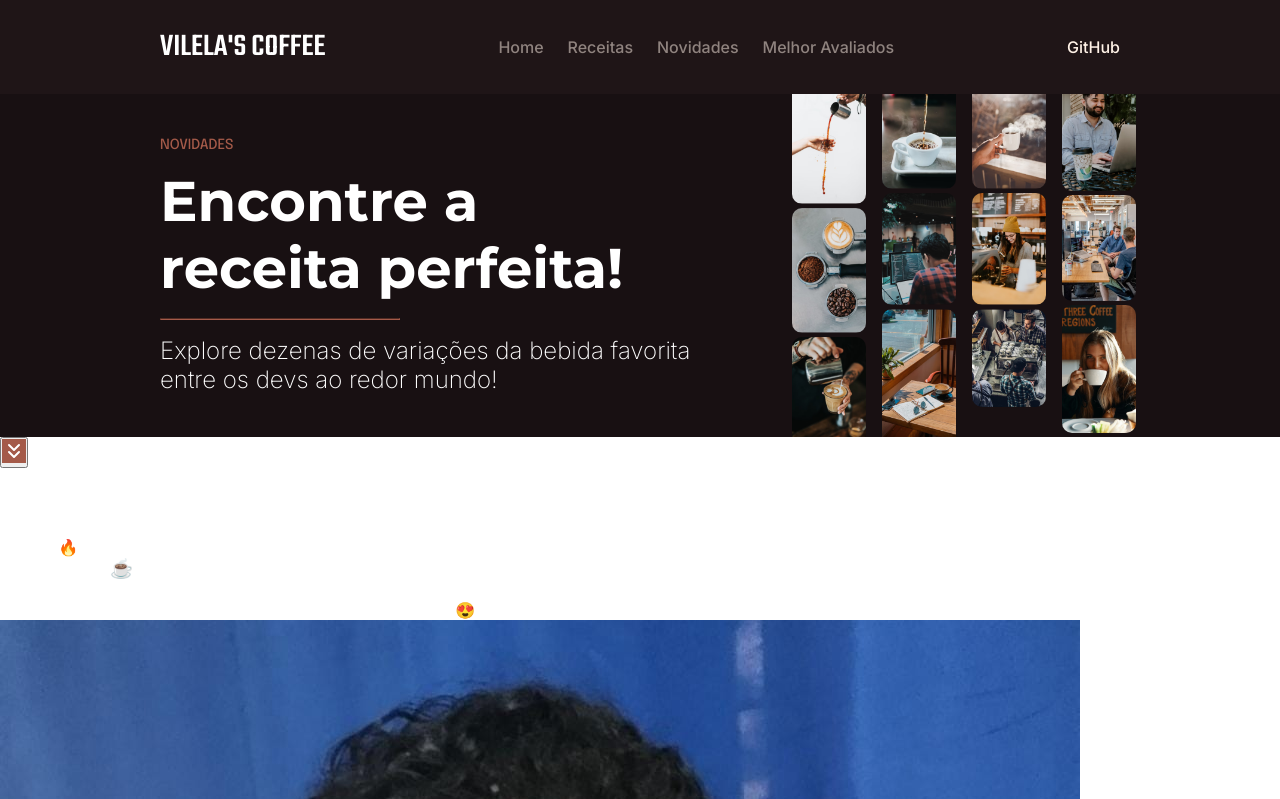
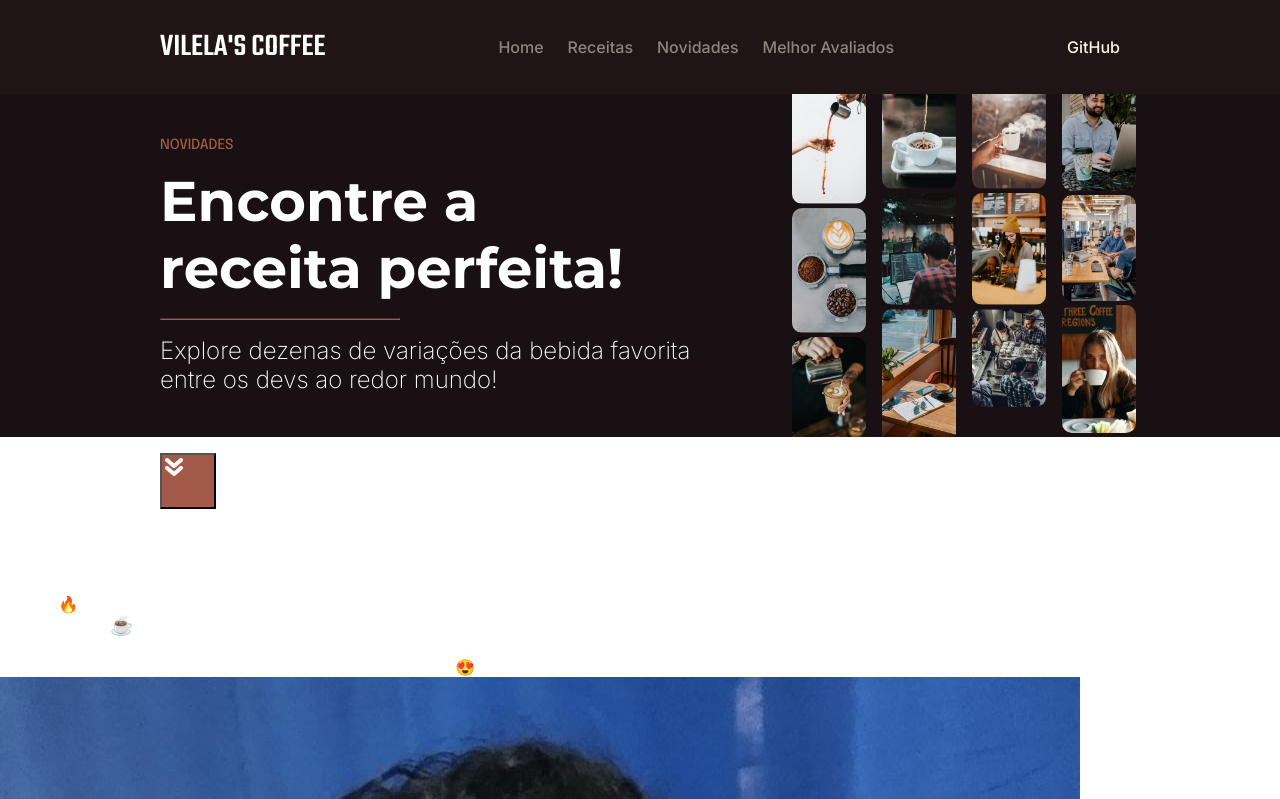
Before and after one commit to HelenaOliveira1459/PROJETO-VLELA-S-COFFEE, a plain HTML site: page index.html in a window 1280 px wide. Shown: the top 799 px of the page. Drawn offline with Linux system fonts and the light colour scheme.

Commit message:
hero corrigido, main substituido por hero.css

```diff
--- a/index.html
+++ b/index.html
@@ -52,7 +52,7 @@
    </div>
 
     <section class="button-container">
-      <button><img src="assets/icons/chevrons-down.svg" alt=""></button>
+      <button class="button"><img src="assets/icons/chevron-duplo.png" alt=""></button>
     </section>
 
     <section class="receitas">
--- a/styles/main.css
+++ b/styles/hero.css
@@ -71,3 +71,15 @@ hr {
   border-radius: 10px;
 
 }
+
+.button-container{
+  padding: 16px 160px;
+  }
+.button{
+  background-color: #A45A49;
+  display: flex;
+  flex-direction: row;
+  width: 56px;
+  height: 56px;
+
+}
--- a/styles/index.css
+++ b/styles/index.css
@@ -1,6 +1,6 @@
 @import url(global.css);
 @import url(header.css);
-@import url(main.css);
+@import url(hero.css);
 @import url(footer.css);
 
 
```
Also changed, not shown: assets/icons/chevron-duplo.png (added), assets/icons/chevrons-down.svg (deleted).
